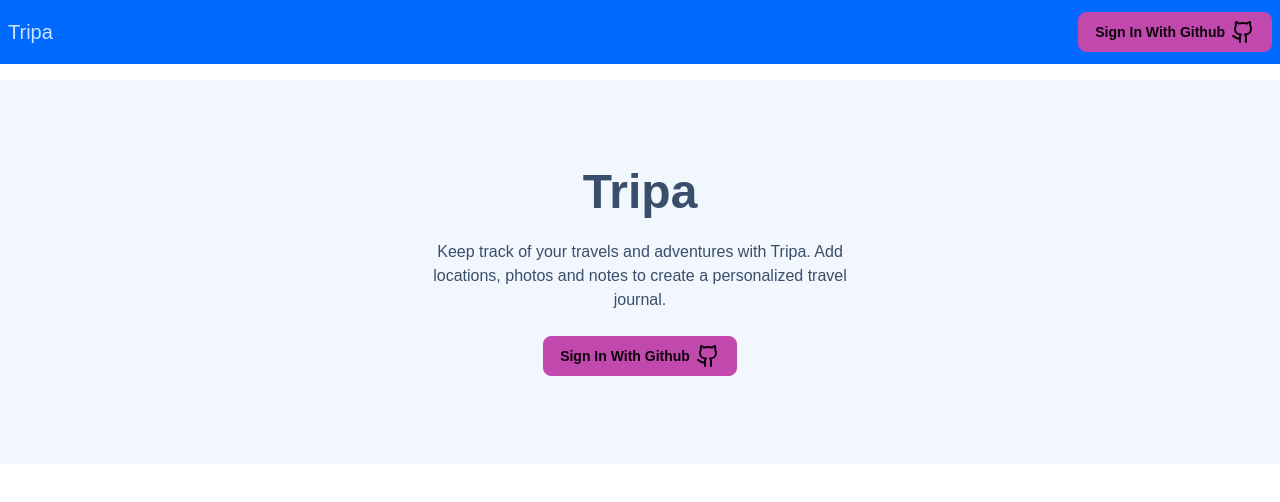
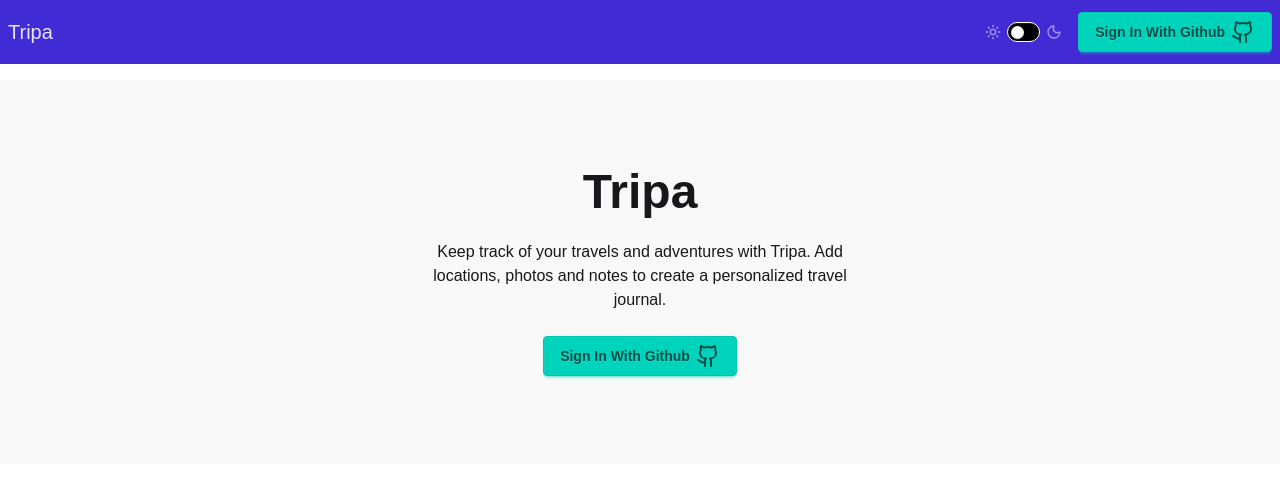
Before and after one commit to seancheong/tripa, a Next.js app: page / in a window 1280 px wide. Shown: the top 502 px of the page. Built offline with nearby package versions, Linux system fonts and the light colour scheme.

Commit message:
feat: Theme toggle support (#51)
* feat: Theme toggle support

* Update label for ThemeToggleButton

```diff
--- a/package.json
+++ b/package.json
@@ -12,6 +12,7 @@
     "daisyui": "^5.0.46",
     "lucide-react": "^0.525.0",
     "next": "15.4.1",
+    "next-themes": "^0.4.6",
     "react": "19.1.0",
     "react-dom": "19.1.0"
   },
--- /dev/null
+++ b/src/app/MainContainer.tsx
@@ -0,0 +1,23 @@
+'use client';
+
+import { useTheme } from 'next-themes';
+import { PropsWithChildren, useEffect, useState } from 'react';
+
+export default function MainContainer({ children }: PropsWithChildren) {
+  const { theme } = useTheme();
+  const [mounted, setMounted] = useState(false);
+
+  useEffect(() => {
+    setMounted(true);
+  }, []);
+
+  if (!mounted) {
+    return null;
+  }
+
+  return (
+    <div data-theme={theme} className="flex min-h-screen flex-col">
+      {children}
+    </div>
+  );
+}
--- a/src/app/globals.css
+++ b/src/app/globals.css
@@ -1,9 +1,5 @@
 @import 'tailwindcss';
-@plugin "daisyui" {
-  themes:
-    winter --default,
-    night --prefersdark;
-}
+@plugin "daisyui";
 
 body {
   font-family: Arial, Helvetica, sans-serif;
--- a/src/app/layout.tsx
+++ b/src/app/layout.tsx
@@ -1,7 +1,9 @@
 import NavBar from '@/components/NavBar';
 import type { Metadata } from 'next';
+import { ThemeProvider } from 'next-themes';
 import { Geist, Geist_Mono } from 'next/font/google';
 
+import MainContainer from './MainContainer';
 import './globals.css';
 
 const geistSans = Geist({
@@ -25,14 +27,16 @@
   children: React.ReactNode;
 }>) {
   return (
-    <html lang="en">
+    <html lang="en" suppressHydrationWarning>
       <body
         className={`${geistSans.variable} ${geistMono.variable} antialiased`}
       >
-        <div className="flex min-h-screen flex-col">
-          <NavBar />
-          <main>{children}</main>
-        </div>
+        <ThemeProvider defaultTheme="system" attribute="class" enableSystem>
+          <MainContainer>
+            <NavBar />
+            <main>{children}</main>
+          </MainContainer>
+        </ThemeProvider>
       </body>
     </html>
   );
--- a/src/components/NavBar.tsx
+++ b/src/components/NavBar.tsx
@@ -1,4 +1,9 @@
+'use client';
+
+import { MoonIcon, SunIcon } from 'lucide-react';
+import { useTheme } from 'next-themes';
 import Link from 'next/link';
+import { useEffect, useState } from 'react';
 
 import GithubSignInButton from './GithubSignInButton';
 
@@ -10,8 +15,50 @@
       </Link>
 
       <div className="navbar-end">
+        <ThemeToggleButton />
         <GithubSignInButton />
       </div>
     </div>
   );
 }
+
+function ThemeToggleButton() {
+  const [mounted, setMounted] = useState(false);
+  const [isDark, setIsDark] = useState(false);
+  const { resolvedTheme, setTheme } = useTheme();
+
+  useEffect(() => {
+    setMounted(true);
+  }, []);
+
+  useEffect(() => {
+    if (mounted) {
+      setIsDark(resolvedTheme === 'dark');
+    }
+  }, [resolvedTheme, mounted]);
+
+  if (!mounted) {
+    return null; // Prevents hydration mismatch
+  }
+
+  const toggleTheme = () => {
+    const newTheme = isDark ? 'light' : 'dark';
+    setTheme(newTheme);
+  };
+
+  return (
+    <label
+      className="label mx-4 items-center"
+      aria-label="Toggle between light and dark theme"
+    >
+      <SunIcon size={16} aria-label="Light theme" />
+      <input
+        type="checkbox"
+        checked={isDark}
+        onChange={toggleTheme}
+        className="toggle toggle-sm border-white bg-black text-white checked:border-white checked:bg-black checked:text-white"
+      />
+      <MoonIcon size={16} aria-label="Dark theme" />
+    </label>
+  );
+}
```
Also changed, not shown: 1 other file (tests, documents, lock files or other folders).
